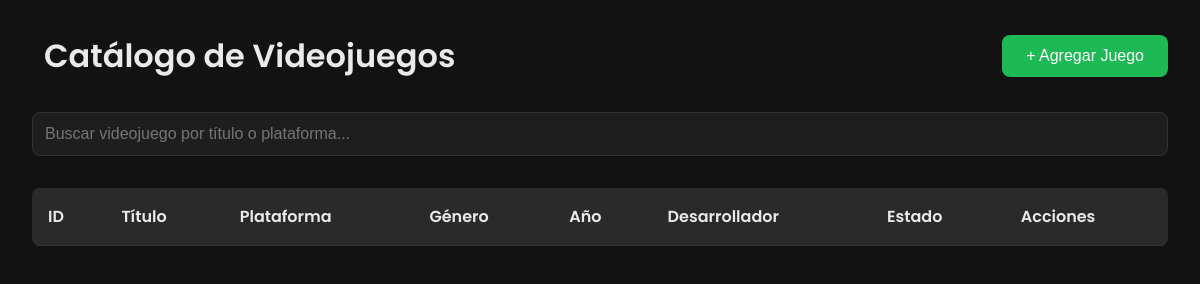
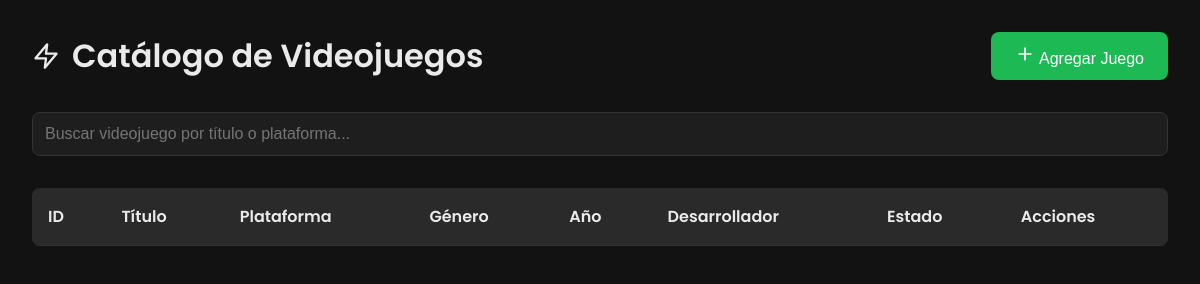
Before and after one commit to Ovidio-Aguirre/Gestor-videojuegos-electron, an Electron app: page web/index.html in a window 1200 px wide. Drawn offline with Linux system fonts and the light colour scheme.

Commit message:
Update index.html

```diff
--- a/web/index.html
+++ b/web/index.html
@@ -11,8 +11,14 @@
 
     <div id="main-view">
         <header class="app-header">
-            <h1><i class="icon-gamepad"></i> Catálogo de Videojuegos</h1>
-            <button id="show-add-form-btn" class="btn btn-primary">+ Agregar Juego</button>
+            <h1>
+                <svg xmlns="http://www.w3.org/2000/svg" width="28" height="28" viewBox="0 0 24 24" fill="none" stroke="currentColor" stroke-width="2" stroke-linecap="round" stroke-linejoin="round" class="feather feather-zap"><polygon points="13 2 3 14 12 14 11 22 21 10 12 10 13 2"></polygon></svg>
+                Catálogo de Videojuegos
+            </h1>
+            <button id="show-add-form-btn" class="btn btn-primary">
+                <svg xmlns="http://www.w3.org/2000/svg" width="20" height="20" viewBox="0 0 24 24" fill="none" stroke="currentColor" stroke-width="2" stroke-linecap="round" stroke-linejoin="round" class="feather feather-plus"><line x1="12" y1="5" x2="12" y2="19"></line><line x1="5" y1="12" x2="19" y2="12"></line></svg>
+                Agregar Juego
+            </button>
         </header>
 
         <div class="search-container">
@@ -154,6 +160,7 @@
         </div>
     </div>
 
-<script src="./web-api.js"></script> <script src="./renderer.js"></script>
+    <script src="./web-api.js"></script>
+    <script src="./renderer.js"></script>
 </body>
 </html>
```
